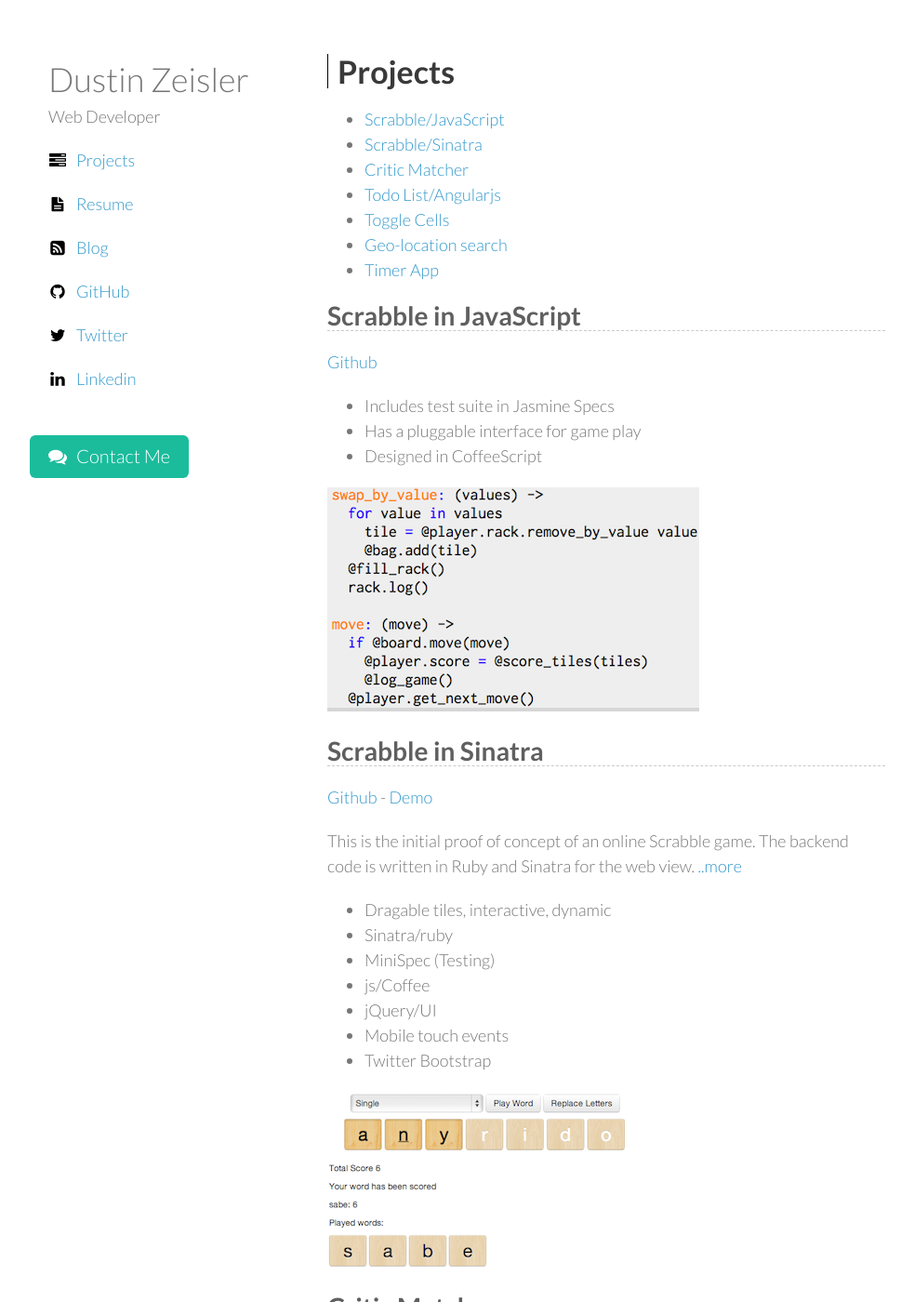
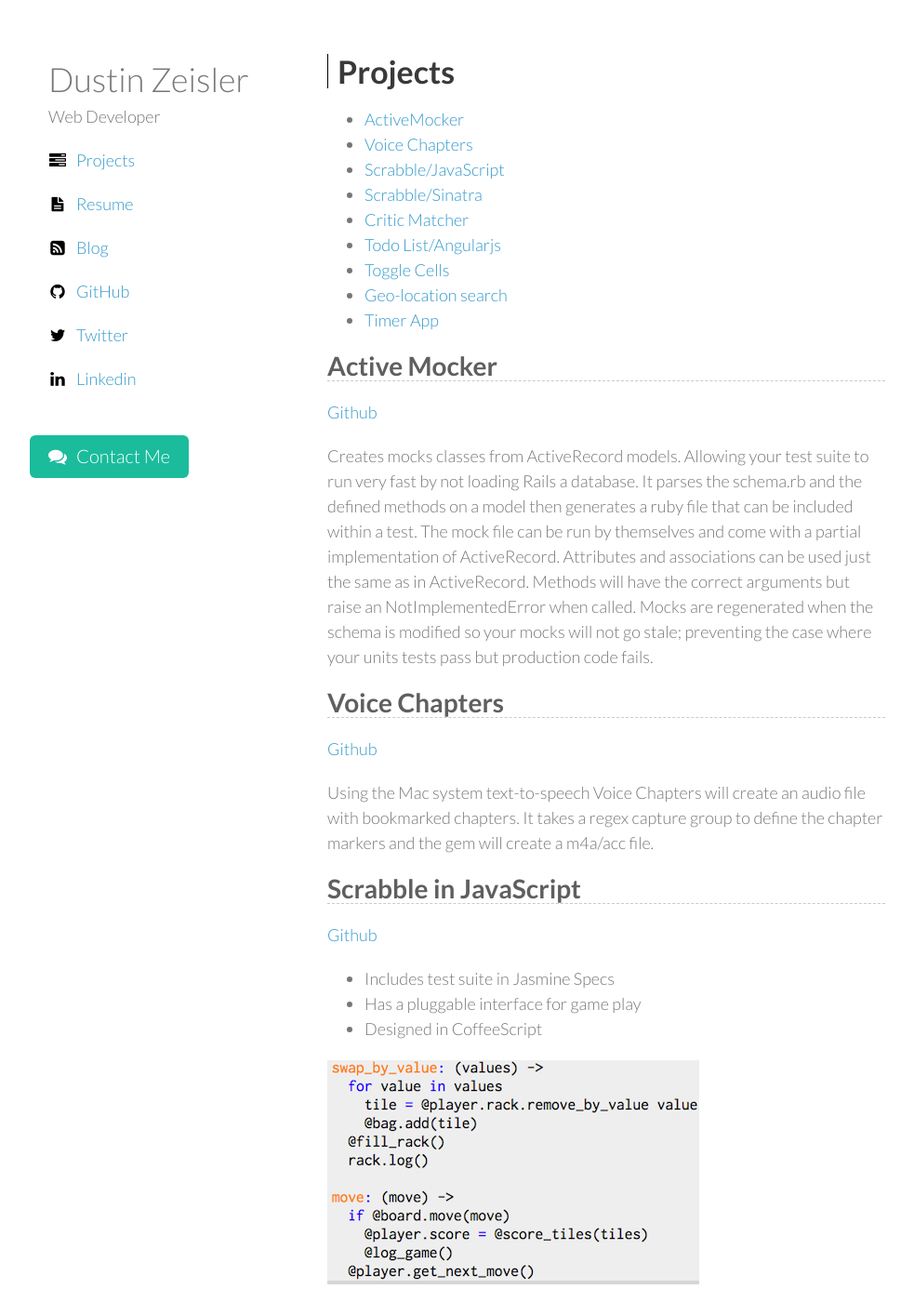
Before and after one commit to zeisler/zeisler.github.io, a Jekyll site: the page built from projects/index.md, in a window 1280 px wide and 1400 px high. Shown: the whole window at 93% size, without its empty margins (138-1121 px from the left). Built offline with Jekyll 4.4.1, drawn with Linux system fonts in a browser that asks for light colours.

Commit message:
update projects, added active_mocker and voice chapters

```diff
--- a/projects/index.md
+++ b/projects/index.md
@@ -4,19 +4,32 @@
 description: ""
 ---
 
-* [Scrabble/JavaScript](#scrabble_in_javascript)
-* [Scrabble/Sinatra](#scrabble_in_sinatra)
+* [ActiveMocker](#active-mocker)
+* [Voice Chapters](#voice-chapetrs)
+* [Scrabble/JavaScript](#scrabble-in-javascript)
+* [Scrabble/Sinatra](#scrabble-in-sinatra)
 * [Critic Matcher](#critic_matcher)
-* [Todo List/Angularjs](#todo_list_in_angularjs)
-* [Toggle Cells](#toggle_cells)
-* [Geo-location search](#geolocation_search)
-* [Timer App](#timer_app)
+* [Todo List/Angularjs](#todo-list-in-angularjs)
+* [Toggle Cells](#toggle-cells)
+* [Geo-location search](#geolocation-search)
+* [Timer App](#timer-app)
 
+# Active Mocker
 
+[Github](https://github.com/zeisler/active_mocker)
+
+Creates mocks classes from ActiveRecord models. Allowing your test suite to run very fast by not loading Rails a database. It parses the schema.rb and the defined methods on a model then generates a ruby file that can be included within a test. The mock file can be run by themselves and come with a partial implementation of ActiveRecord. Attributes and associations can be used just the same as in ActiveRecord. Methods will have the correct arguments but raise an NotImplementedError when called. Mocks are regenerated when the schema is modified so your mocks will not go stale; preventing the case where your units tests pass but production code fails.
+
+# Voice Chapters
+
+[Github](https://github.com/zeisler/voice_chapters)
+
+Using the Mac system text-to-speech Voice Chapters will create an audio file with bookmarked chapters. It takes a regex capture group to define the chapter markers and the gem will create a m4a/acc file.
 
 # Scrabble in JavaScript
 
 [Github](https://github.com/zeisler/scrabble)
+
 * Includes test suite in Jasmine Specs
 * Has a pluggable interface for game play
 * Designed in CoffeeScript
@@ -78,6 +91,7 @@
 
 [Demo](http://dustinzeisler.com/ToggleCells/) -
 [Github](https://github.com/ShaneDelmore/ToggleCells)
+
 * Pairing Project
 * Interactive Game
 * js/coffee
```
